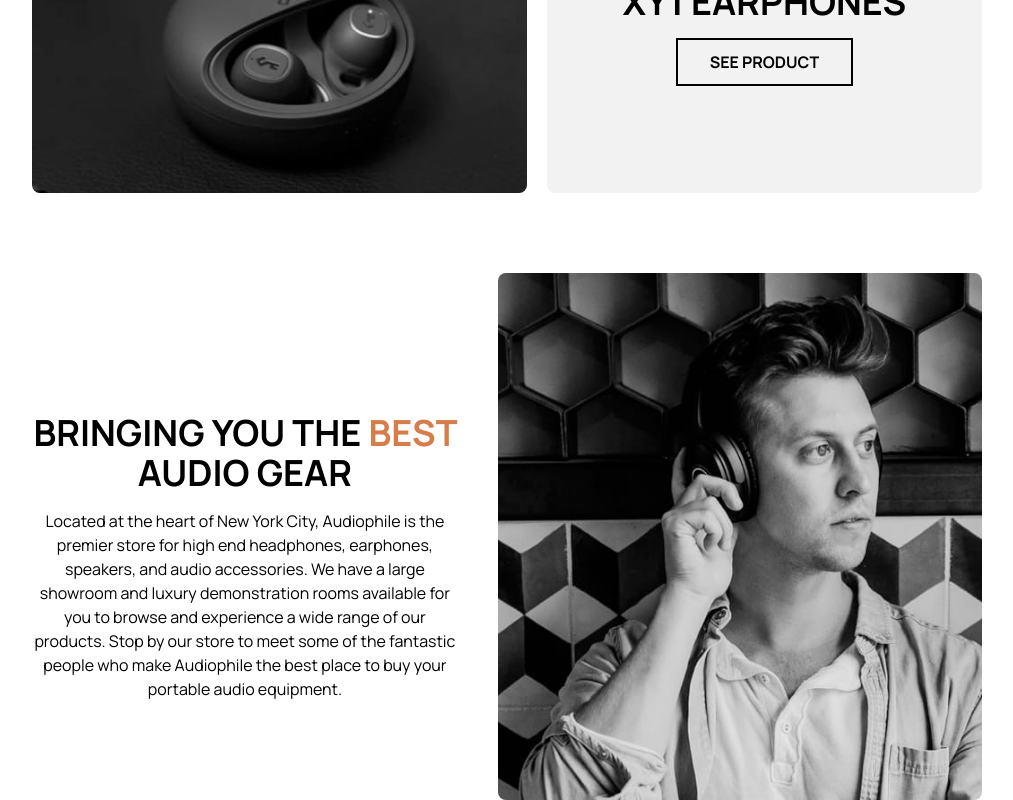
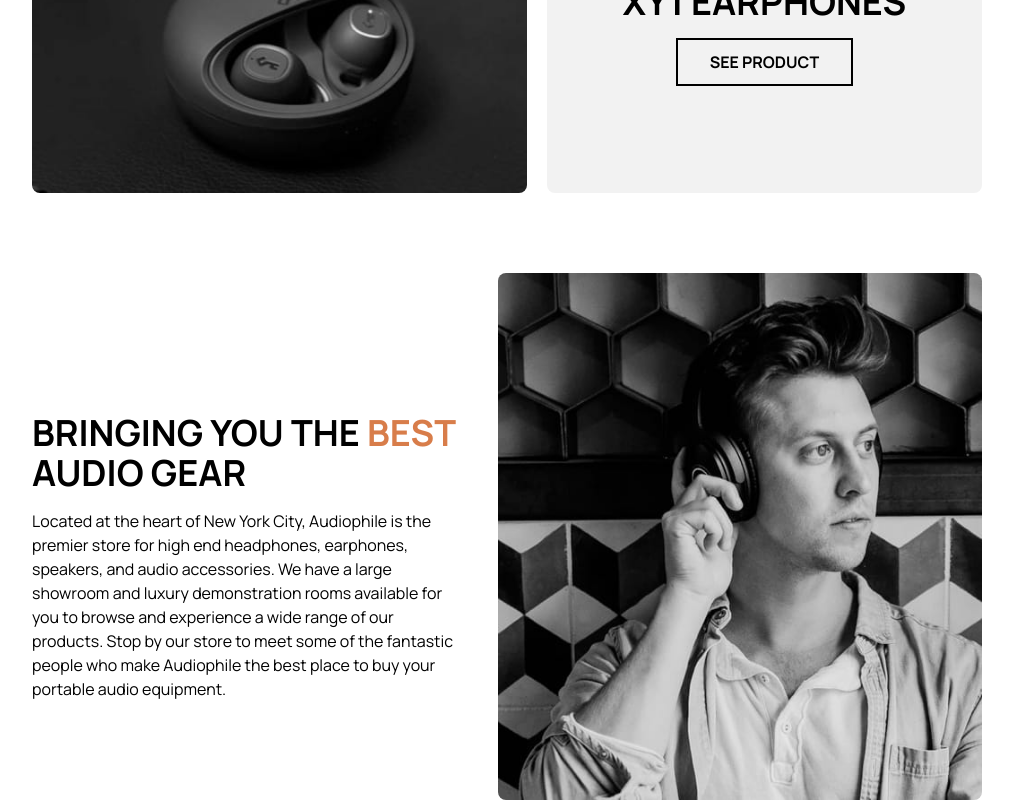
Before and after one commit to JessicaBanini/audiophile, a React (Vite) app: page / in a window 1280 px wide. Shown: the part 2414-3214 px from the top of the page, without its empty margins (133-1146 px from the left). Built offline with nearby package versions, Linux system fonts and the light colour scheme.

Commit message:
`Refactored Home page layout and added new sections`

```diff
--- a/src/pages/Home.jsx
+++ b/src/pages/Home.jsx
@@ -38,6 +38,8 @@ function Home() {
 
   ]
   return (
+
+    // Hero
     <section className=''>
       <picture className='hero_image absolute top-0 object-cover h-[100%]'>
         <source
@@ -64,6 +66,9 @@ function Home() {
         </div>
         </div>
 
+
+        {/* Category */}
+
         <div className="flex flex-col md:flex-row gap-8 justify-center items-center my-[5rem] md:py-[2rem] lg:py-[6rem] ">
         {shop.map((item, index) => (
           <div
@@ -80,13 +85,17 @@ function Home() {
         </div>
 
 
+
+     {/* ZX SPEAKER WITH ORANGE BG */}
+
+
       <div className='cursor-default'>
-      <div className='bg-[#D87D4A] rounded-lg w-full lg:h-[32rem] 2xl:h-[39.5rem] flex justify-center items-center lg:items-start relative overflow-hidden mb-20'>
+      <div className='bg-[#D87D4A] rounded-lg w-full lg:h-[32rem] 2xl:h-[39.5rem] flex justify-center items-center lg:items-start relative overflow-hidden mb-8 md:mb-20 '>
       <img src={circlePattern} className=' absolute top-0 left-0 z-0 lg:top-[-2rem] lg:left-[-10rem]' alt="" />
 
           {/* <div className="flex flex-col lg:flex-row items-center lg:items-start mt-[5rem] lg:mt-[7rem] text-white gap-8 px-6 text-center lg:text-left"> */}
           <div className='flex flex-col lg:flex-row items-center lg:items-start mt-[5rem] lg:mt-[4rem] gap-8 px-6 text-gray-50 text-center lg:text-left '>
-          <img src={speakerThumbnail} className=' lg:ml-[-5rem] 2xl:ml-[-15rem] z-10 w-4xl md:w-md lg:w-4xl ' alt="" />
+          <img src={speakerThumbnail} className=' lg:ml-[-5rem] 2xl:ml-[-15rem] z-10 w-4xl md:w-sm lg:w-4xl ' alt="" />
 
           <div className=' h-[0%] max-w-[22rem] lg:max-w-[24rem] lg:ml-[-5rem] z-10 ' >
             <p className='font-bold text-5xl 2xl:text-6xl lg:w-1/2 md:mt-[-5rem] mt-0 lg:mt-8 2xl:mt-15 mb-8 '>ZX9 SPEAKER</p>
@@ -100,6 +109,8 @@ function Home() {
 
       </div>
 
+
+      {/* ZX7 SPEAKER */}
 
       <div className='relative  rounded-xl '>
         <picture className=''>
@@ -119,17 +130,17 @@ function Home() {
         </picture>
 
         <div className="absolute top-0 mt-[7rem] lg:mt-[5rem] 2xl:mt-[9rem] left-4 md:left-15  2xl:left-30 flex  flex-col items-center justify-center text-white ">
-          <p className="text-black  md:text-4xl 2xl:text-6xl font-bold px-4 py-2  mb-2 2xl:mb-5">
+          <p className="text-black  text-3xl md:text-4xl 2xl:text-6xl font-bold px-4 py-2  mb-2 2xl:mb-5">
             ZX7 SPEAKER
           </p>
-          <button className='hover:bg-[#000000] hover:text-white cursor-pointer bg-transparent font-bold text-black py-2.5 2xl:py-4 2xl:px-12 px-8 mb-[4rem] border-2 border-black'>SEE PRODUCT</button>
+          <button className='hover:bg-[#000000] hover:text-white cursor-pointer bg-transparent font-bold text-black p-2.5 2xl:py-4 2xl:px-12  md:px-8 mb-[4rem] border-2 border-black'>SEE PRODUCT</button>
         </div>
 
 
+      {/* EARPHONES */}
 
 
-
-        <div className=' flex flex-col md:flex-row  gap-5 mt-[5rem]'>
+        <div className=' flex flex-col md:flex-row  gap-5 mt-[2rem] md:mt-[5rem]'>
           <picture className=''>
             <source
               media="(min-width:1024px)"
@@ -156,8 +167,9 @@ function Home() {
         </div>
 
 
+       {/* MAN */}
 
-        <div className=' flex flex-col md:flex-row-reverse lg:gap-10 mt-[5rem]'>
+        <div className=' flex flex-col md:flex-row-reverse lg:gap-10  mt-[2rem] md:mt-[5rem]'>
           <picture className=''>
             <source
               media="(min-width:1024px)"
@@ -176,10 +188,10 @@ function Home() {
 
 
           <div className=' md:w-full lg:w-1/2 rounded-lg flex flex-col items-center justify-center '>
-            <p className="text-black text-3xl uppercase  md:text-4xl 2xl:text-6xl font-bold mt-10 mb-4 2xl:mb-5 text-center">
+            <p className="text-black text-3xl uppercase  md:text-4xl 2xl:text-6xl font-bold mt-10 mb-4 2xl:mb-5 text-center lg:text-left">
               Bringing you the<span className='text-[#D87D4A]'> best </span>audio gear
             </p>
-            <p className='w-full text-center'>
+            <p className='w-full text-center lg:text-left'>
               Located at the heart of New York City, Audiophile is the premier store for high end headphones, earphones, speakers, and
               audio accessories. We have a large showroom and luxury demonstration rooms available for you to browse and
               experience a wide range of our products. Stop by our store to meet some of the fantastic people who make
```
